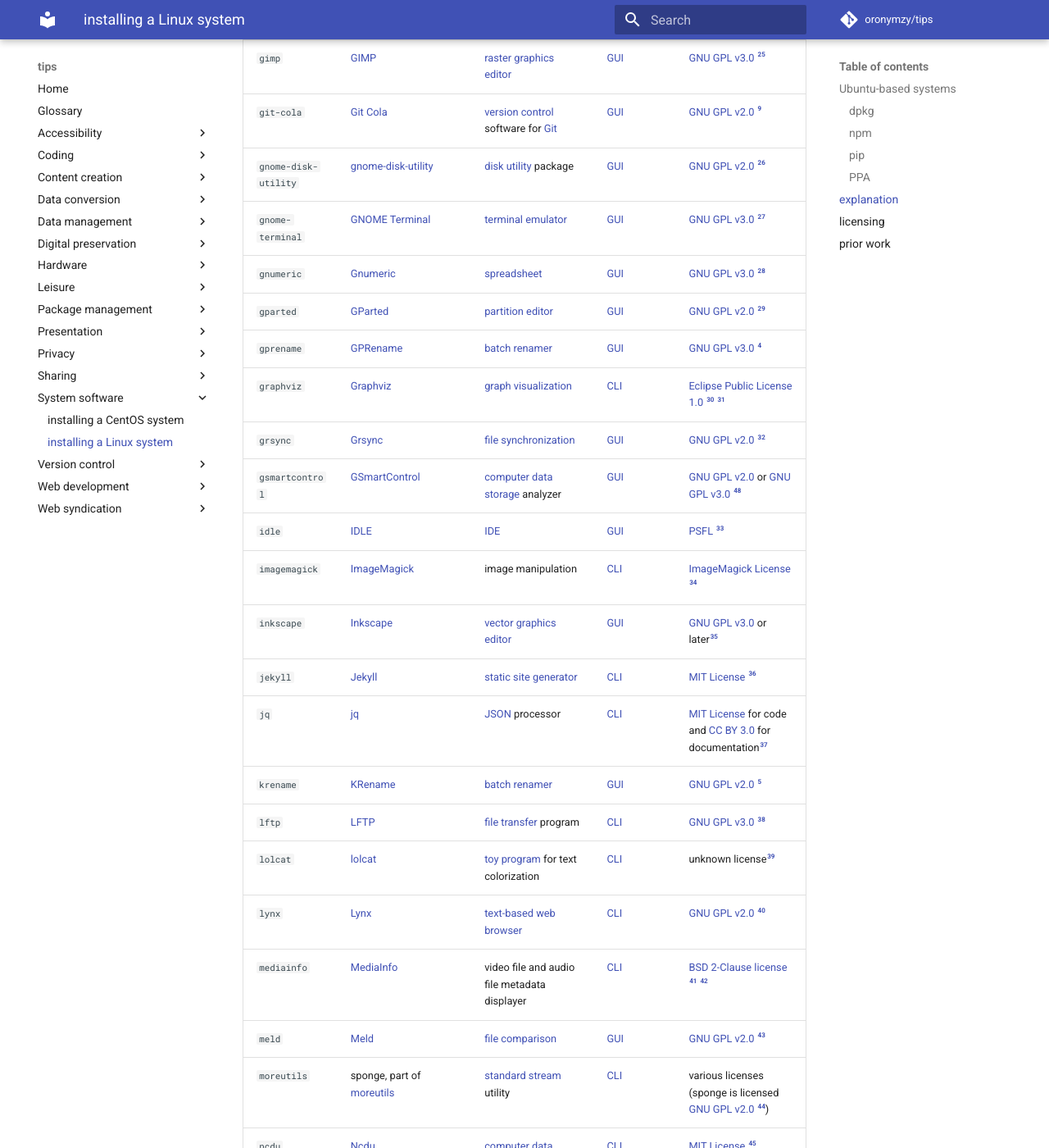
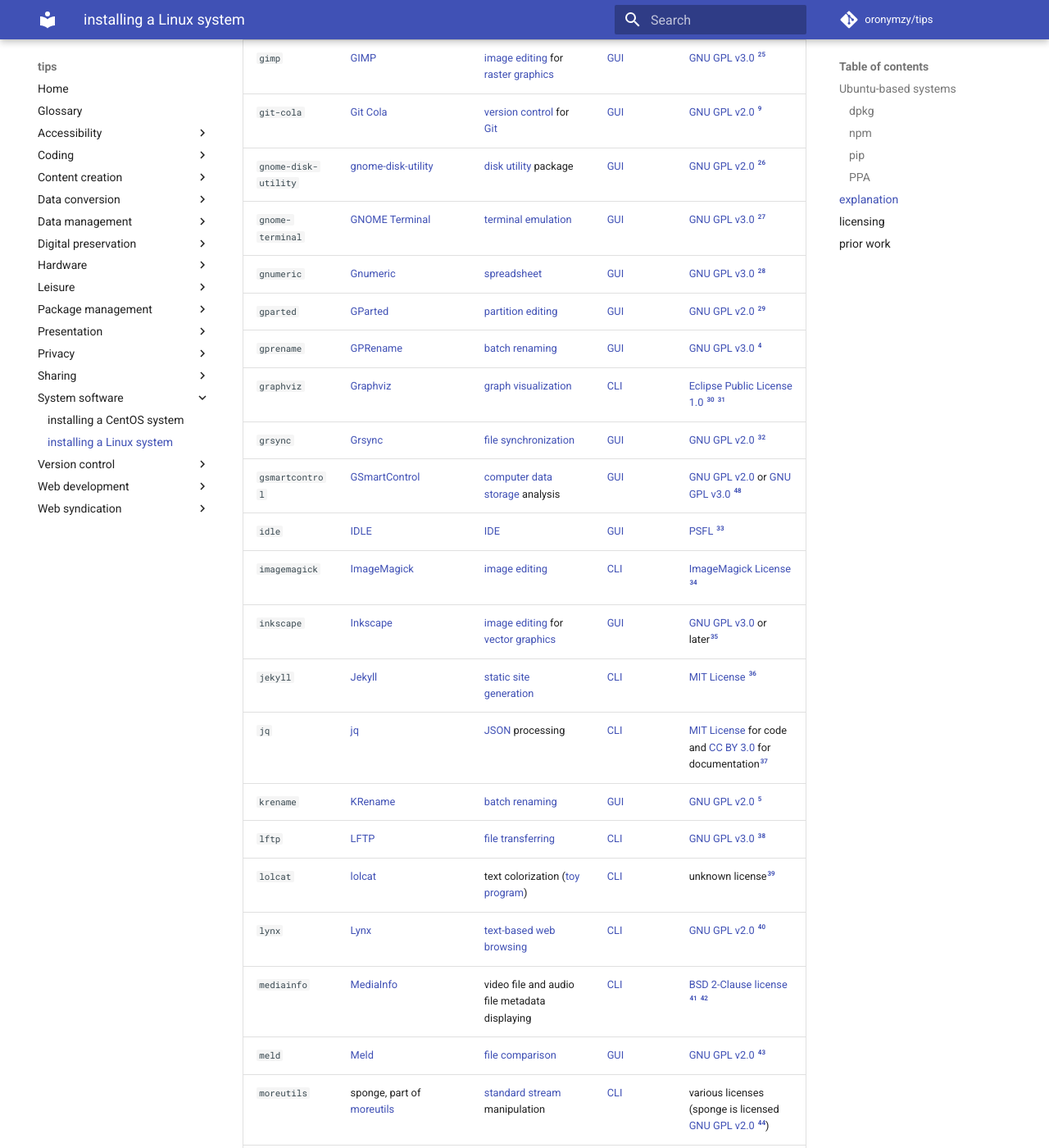
Before and after one commit to oronymzy/tips, an MkDocs documentation site: the page built from docs/insLnxS.md, in a window 1280 px wide and 1400 px high, scrolled down 2769 px. Shown: the whole window at 82% size. Built offline with MkDocs 1.6.1 and Material for MkDocs 9.7.7, drawn with Linux system fonts in a browser that asks for light colours; comment, search, counter and statistics services are not loaded; some of the changed text lies outside the part shown.

Commit message:
Change things
Make changes in 'program category' table column involving substituting
some nouns with similar nouns.
Prettify table by aligning vertical bars.

```diff
--- a/docs/insLnxS.md
+++ b/docs/insLnxS.md
@@ -45,59 +45,59 @@ For Lubuntu, install additional packages using `sudo apt install dolphin kate op
 
     This is an incomplete explanation.
 
-| package name                   | program name                                             | program category                                    | [interface]    | licensing
-|:-------------------------------|:---------------------------------------------------------|:----------------------------------------------------|:---------------|:-
-| `audacity`                     | [Audacity]                                               | [audio editor]                                      | [GUI]          | [GNU GPL v2.0] [^insLnxS6]
-| `bless`                        | [Bless]                                                  | [hex editor]                                        | [GUI]          | [GNU GPL v2.0] [^insLnxS2]
-| `cheese`                       | [Cheese]                                                 | [webcam] software                                   | [GUI]          | [GNU GPL v2.0] [^insLnxS7]
-| `codeblocks`                   | [Code::Blocks]                                           | [IDE]                                               | [GUI]          | [GNU GPL v3.0] [^insLnxS8]
-| `curl`                         | [Curl]                                                   | data transfer tool                                  | [CLI]          | MIT/X-inspired license[^insLnxS10]
-| `duc`                          | [Duc]                                                    | [computer data storage] analyzer                    | [CLI] or [GUI] | [GNU GPL v3.0] [^insLnxS47]
-| `easytag`                      | [EasyTag]                                                | [tag editor]                                        | [GUI]          | [GNU GPL v2.0] or later[^insLnxS14]
-| `espeak-ng`                    | [eSpeak NG]                                              | [speech synthesis]                                  | [CLI]          | [GNU GPL v3.0] [^insLnxS23]
-| `exfat-fuse` and `exfat-utils` | [exfat]                                                  | [exFAT] [file system] implementation                |                | [GNU GPL v2.0] [^insLnxS15]
-| `exiftool`                     | [ExifTool]                                               | [tag editor]                                        | [CLI]          | [GNU GPL v1.0] or later[^insLnxS16]
-| `extundelete`                  | [extundelete]                                            | [undeletion] software                               | [CLI]          | [GNU GPL v2.0] [^insLnxS17]
-| `eyed3`                        | [eyeD3]                                                  | [tag editor]                                        | [GUI]          | [GNU GPL v3.0] [^insLnxS18]
-| `festival`                     | [Festival Speech Synthesis System]                       | [speech synthesis]                                  | [CLI]          | MIT-like license[^insLnxS11]
-| `filelight`                    | [Filelight]                                              | [computer data storage] analyzer                    | [GUI]          | [GNU GPL v2.0] [^insLnxS19]
-| `filezilla`                    | [FileZilla]                                              | [FTP] software                                      | [GUI]          | [GNU GPL v2.0] or later[^insLnxS20]
-| `flac`                         | [FLAC]                                                   | [lossless] [audio] compression [codec]              | [CLI]          | [GNU GPL] [^insLnxS21]
-| `focuswriter`                  | [FocusWriter]                                            | [word processor]                                    | [GUI]          | [GNU GPL v3.0] [^insLnxS22]
-| `gedit`                        | [gedit]                                                  | [text editor]                                       | [GUI]          | [GNU GPL v2.0] [^insLnxS24]
-| `gimp`                         | [GIMP]                                                   | [raster graphics editor]                            | [GUI]          | [GNU GPL v3.0] [^insLnxS25]
-| `git-cola`                     | [Git Cola]                                               | [version control] software for [Git]                | [GUI]          | [GNU GPL v2.0] [^insLnxS9]
-| `gnome-disk-utility`           | [gnome-disk-utility]                                     | [disk utility] package                              | [GUI]          | [GNU GPL v2.0] [^insLnxS26]
-| `gnome-terminal`               | [GNOME Terminal]                                         | [terminal emulator]                                 | [GUI]          | [GNU GPL v3.0] [^insLnxS27]
-| `gnumeric`                     | [Gnumeric]                                               | [spreadsheet]                                       | [GUI]          | [GNU GPL v3.0] [^insLnxS28]
-| `gparted`                      | [GParted]                                                | [partition editor]                                  | [GUI]          | [GNU GPL v2.0] [^insLnxS29]
-| `gprename`                     | [GPRename]                                               | [batch renamer]                                     | [GUI]          | [GNU GPL v3.0] [^insLnxS4]
-| `graphviz`                     | [Graphviz]                                               | [graph visualization]                               | [CLI]          | [Eclipse Public License 1.0] [^insLnxS30] [^insLnxS31]
-| `grsync`                       | [Grsync]                                                 | [file synchronization]                              | [GUI]          | [GNU GPL v2.0] [^insLnxS32]
-| `gsmartcontrol`                | [GSmartControl]                                          | [computer data storage] analyzer                    | [GUI]          | [GNU GPL v2.0] or [GNU GPL v3.0] [^insLnxS48]
-| `idle`                         | [IDLE]                                                   | [IDE]                                               | [GUI]          | [PSFL] [^insLnxS33]
-| `imagemagick`                  | [ImageMagick]                                            | image manipulation                                  | [CLI]          | [ImageMagick License] [^insLnxS34]
-| `inkscape`                     | [Inkscape]                                               | [vector graphics editor]                            | [GUI]          | [GNU GPL v3.0] or later[^insLnxS35]
-| `jekyll`                       | [Jekyll]                                                 | [static site generator]                             | [CLI]          | [MIT License] [^insLnxS36]
-| `jq`                           | [jq]                                                     | [JSON] processor                                    | [CLI]          | [MIT License] for code and [CC BY 3.0] for documentation[^insLnxS37]
-| `krename`                      | [KRename]                                                | [batch renamer]                                     | [GUI]          | [GNU GPL v2.0] [^insLnxS5]
-| `lftp`                         | [LFTP]                                                   | [file transfer] program                             | [CLI]          | [GNU GPL v3.0] [^insLnxS38]
-| `lolcat`                       | [lolcat]                                                 | [toy program] for text colorization                 | [CLI]          | unknown license[^insLnxS39]
-| `lynx`                         | [Lynx]                                                   | [text-based web browser]                            | [CLI]          | [GNU GPL v2.0] [^insLnxS40]
-| `mediainfo`                    | [MediaInfo]                                              | video file and audio file metadata displayer        | [CLI]          | [BSD 2-Clause license] [^insLnxS41] [^insLnxS42]
-| `meld`                         | [Meld]                                                   | [file comparison]                                   | [GUI]          | [GNU GPL v2.0] [^insLnxS43]
-| `moreutils`                    | sponge, part of [moreutils]                              | [standard stream] utility                           | [CLI]          | various licenses (sponge is licensed [GNU GPL v2.0] [^insLnxS44])
-| `ncdu`                         | [Ncdu]                                                   | [computer data storage] analyzer                    | [CLI]          | [MIT License] [^insLnxS45]
-| `net-tools`                    | [ifconfig], part of [net-tools]                          | [networking] configuration utility                  | [CLI]          | [GNU GPL v2.0] [^insLnxS3]
+| package name                   | program name                                             | program category                                     | [interface]    | licensing
+|:-------------------------------|:---------------------------------------------------------|:-----------------------------------------------------|:---------------|:-
+| `audacity`                     | [Audacity]                                               | [audio editing]                                      | [GUI]          | [GNU GPL v2.0] [^insLnxS6]
+| `bless`                        | [Bless]                                                  | [hex editing]                                        | [GUI]          | [GNU GPL v2.0] [^insLnxS2]
+| `cheese`                       | [Cheese]                                                 | [webcam] recording                                   | [GUI]          | [GNU GPL v2.0] [^insLnxS7]
+| `codeblocks`                   | [Code::Blocks]                                           | [IDE]                                                | [GUI]          | [GNU GPL v3.0] [^insLnxS8]
+| `curl`                         | [Curl]                                                   | [data transmission]                                  | [CLI]          | MIT/X-inspired license[^insLnxS10]
+| `duc`                          | [Duc]                                                    | [computer data storage] analysis                     | [CLI] or [GUI] | [GNU GPL v3.0] [^insLnxS47]
+| `easytag`                      | [EasyTag]                                                | [tag editing]                                        | [GUI]          | [GNU GPL v2.0] or later[^insLnxS14]
+| `espeak-ng`                    | [eSpeak NG]                                              | [speech synthesis]                                   | [CLI]          | [GNU GPL v3.0] [^insLnxS23]
+| `exfat-fuse` and `exfat-utils` | [exfat]                                                  | implementation of [exFAT] [file system]              |                | [GNU GPL v2.0] [^insLnxS15]
+| `exiftool`                     | [ExifTool]                                               | [tag editing]                                        | [CLI]          | [GNU GPL v1.0] or later[^insLnxS16]
+| `extundelete`                  | [extundelete]                                            | [undeletion]                                         | [CLI]          | [GNU GPL v2.0] [^insLnxS17]
+| `eyed3`                        | [eyeD3]                                                  | [tag editing]                                        | [GUI]          | [GNU GPL v3.0] [^insLnxS18]
+| `festival`                     | [Festival Speech Synthesis System]                       | [speech synthesis]                                   | [CLI]          | MIT-like license[^insLnxS11]
+| `filelight`                    | [Filelight]                                              | [computer data storage] analysis                     | [GUI]          | [GNU GPL v2.0] [^insLnxS19]
+| `filezilla`                    | [FileZilla]                                              | [data transmission] for [FTP]                        | [GUI]          | [GNU GPL v2.0] or later[^insLnxS20]
+| `flac`                         | [FLAC]                                                   | [lossless] [audio] compression [codec]               | [CLI]          | [GNU GPL] [^insLnxS21]
+| `focuswriter`                  | [FocusWriter]                                            | [word processing]                                    | [GUI]          | [GNU GPL v3.0] [^insLnxS22]
+| `gedit`                        | [gedit]                                                  | [text editing]                                       | [GUI]          | [GNU GPL v2.0] [^insLnxS24]
+| `gimp`                         | [GIMP]                                                   | [image editing] for [raster graphics]                | [GUI]          | [GNU GPL v3.0] [^insLnxS25]
+| `git-cola`                     | [Git Cola]                                               | [version control] for [Git]                          | [GUI]          | [GNU GPL v2.0] [^insLnxS9]
+| `gnome-disk-utility`           | [gnome-disk-utility]                                     | [disk utility] package                               | [GUI]          | [GNU GPL v2.0] [^insLnxS26]
+| `gnome-terminal`               | [GNOME Terminal]                                         | [terminal emulation]                                 | [GUI]          | [GNU GPL v3.0] [^insLnxS27]
+| `gnumeric`                     | [Gnumeric]                                               | [spreadsheet]                                        | [GUI]          | [GNU GPL v3.0] [^insLnxS28]
+| `gparted`                      | [GParted]                                                | [partition editing]                                  | [GUI]          | [GNU GPL v2.0] [^insLnxS29]
+| `gprename`                     | [GPRename]                                               | [batch renaming]                                     | [GUI]          | [GNU GPL v3.0] [^insLnxS4]
+| `graphviz`                     | [Graphviz]                                               | [graph visualization]                                | [CLI]          | [Eclipse Public License 1.0] [^insLnxS30] [^insLnxS31]
+| `grsync`                       | [Grsync]                                                 | [file synchronization]                               | [GUI]          | [GNU GPL v2.0] [^insLnxS32]
+| `gsmartcontrol`                | [GSmartControl]                                          | [computer data storage] analysis                     | [GUI]          | [GNU GPL v2.0] or [GNU GPL v3.0] [^insLnxS48]
+| `idle`                         | [IDLE]                                                   | [IDE]                                                | [GUI]          | [PSFL] [^insLnxS33]
+| `imagemagick`                  | [ImageMagick]                                            | [image editing]                                      | [CLI]          | [ImageMagick License] [^insLnxS34]
+| `inkscape`                     | [Inkscape]                                               | [image editing] for [vector graphics]                | [GUI]          | [GNU GPL v3.0] or later[^insLnxS35]
+| `jekyll`                       | [Jekyll]                                                 | [static site generation]                             | [CLI]          | [MIT License] [^insLnxS36]
+| `jq`                           | [jq]                                                     | [JSON] processing                                    | [CLI]          | [MIT License] for code and [CC BY 3.0] for documentation[^insLnxS37]
+| `krename`                      | [KRename]                                                | [batch renaming]                                     | [GUI]          | [GNU GPL v2.0] [^insLnxS5]
+| `lftp`                         | [LFTP]                                                   | [file transferring]                                  | [CLI]          | [GNU GPL v3.0] [^insLnxS38]
+| `lolcat`                       | [lolcat]                                                 | text colorization ([toy program])                    | [CLI]          | unknown license[^insLnxS39]
+| `lynx`                         | [Lynx]                                                   | [text-based web browsing]                            | [CLI]          | [GNU GPL v2.0] [^insLnxS40]
+| `mediainfo`                    | [MediaInfo]                                              | video file and audio file metadata displaying        | [CLI]          | [BSD 2-Clause license] [^insLnxS41] [^insLnxS42]
+| `meld`                         | [Meld]                                                   | [file comparison]                                    | [GUI]          | [GNU GPL v2.0] [^insLnxS43]
+| `moreutils`                    | sponge, part of [moreutils]                              | [standard stream] manipulation                       | [CLI]          | various licenses (sponge is licensed [GNU GPL v2.0] [^insLnxS44])
+| `ncdu`                         | [Ncdu]                                                   | [computer data storage] analysis                     | [CLI]          | [MIT License] [^insLnxS45]
+| `net-tools`                    | [ifconfig], part of [net-tools]                          | [networking] configuration                           | [CLI]          | [GNU GPL v2.0] [^insLnxS3]
 | `openjdk-8-jre`[^insLnxS1]     | the [Open Java Development Kit] Java Runtime Environment
-| `pngcrush`                     | [pngcrush]                                               | [PNG] image optimizer                               | [CLI]          | libpng-like license
-| `qtqr`                         | QtQR (part of [QR Tools])                                | [QR code] encoder and decoder                       | [GUI]          | [GNU GPL v3.0] (for [QR Tools]) [^insLnxS49]
-| `recode`                       | [recode]                                                 | [character encoding] converter                      | [CLI]          | [GNU GPL v2.0] [^insLnxS50]
-| `recoll`                       | [Recoll]                                                 | [desktop search] tool                               | [GUI]          | [GNU GPL v2.0] [^insLnxS46]
-| `retext`                       | [ReText]                                                 | [text editor] for [Markdown] and [reStructuredText] | [GUI]          | [GNU GPL v3.0] [^insLnxS51]
-| `searchmonkey`                 | [Searchmonkey] ([gSearchmonkey])                         | [desktop search] tool                               | [GUI]          | [GNU LGPL v2.1] [^insLnxS52]
-| `sox`                          | [SoX]                                                    | [audio editor]                                      | [CLI]          | [GNU GPL v2.0] or later[^insLnxS12]
-| `tesseract-ocr`                | [Tesseract]                                              | [optical character recognition] software            | [CLI]          | [Apache License 2.0] [^insLnxS13]
+| `pngcrush`                     | [pngcrush]                                               | [PNG] image optimization                             | [CLI]          | libpng-like license
+| `qtqr`                         | QtQR (part of [QR Tools])                                | [QR code] encoding and decoding                      | [GUI]          | [GNU GPL v3.0] (for [QR Tools]) [^insLnxS49]
+| `recode`                       | [recode]                                                 | [character encoding] conversion                      | [CLI]          | [GNU GPL v2.0] [^insLnxS50]
+| `recoll`                       | [Recoll]                                                 | [desktop searching]                                  | [GUI]          | [GNU GPL v2.0] [^insLnxS46]
+| `retext`                       | [ReText]                                                 | [text editing] for [Markdown] and [reStructuredText] | [GUI]          | [GNU GPL v3.0] [^insLnxS51]
+| `searchmonkey`                 | [Searchmonkey] ([gSearchmonkey])                         | [desktop searching]                                  | [GUI]          | [GNU LGPL v2.1] [^insLnxS52]
+| `sox`                          | [SoX]                                                    | [audio editing]                                      | [CLI]          | [GNU GPL v2.0] or later[^insLnxS12]
+| `tesseract-ocr`                | [Tesseract]                                              | [optical character recognition]                      | [CLI]          | [Apache License 2.0] [^insLnxS13]
 
 [Apache License 2.0]: https://choosealicense.com/licenses/apache-2.0/
 [Audacity]: https://www.audacityteam.org/
@@ -159,13 +159,14 @@ For Lubuntu, install additional packages using `sudo apt install dolphin kate op
 [Searchmonkey]: http://searchmonkey.embeddediq.com/
 [SoX]: http://sox.sourceforge.net/
 [Tesseract]: https://github.com/tesseract-ocr/tesseract
-[audio editor]: https://en.wikipedia.org/wiki/Audio_editing_software
+[audio editing]: https://en.wikipedia.org/wiki/Audio_editing_software
 [audio]: https://en.wikipedia.org/wiki/Digital_audio
-[batch renamer]: https://en.wikipedia.org/wiki/Batch_renaming
+[batch renaming]: https://en.wikipedia.org/wiki/Batch_renaming
 [character encoding]: https://en.wikipedia.org/wiki/Character_encoding
 [codec]: https://en.wikipedia.org/wiki/Codec
 [computer data storage]: https://en.wikipedia.org/wiki/Computer_data_storage
-[desktop search]: https://en.wikipedia.org/wiki/Desktop_search
+[data transmission]: https://en.wikipedia.org/wiki/Data_transmission
+[desktop searching]: https://en.wikipedia.org/wiki/Desktop_search
 [disk utility]: https://en.wikipedia.org/wiki/Disk_utility
 [eSpeak NG]: https://github.com/espeak-ng/espeak-ng
 [exFAT]: https://en.wikipedia.org/wiki/ExFAT
@@ -175,13 +176,14 @@ For Lubuntu, install additional packages using `sudo apt install dolphin kate op
 [file comparison]: https://en.wikipedia.org/wiki/File_comparison
 [file synchronization]: https://en.wikipedia.org/wiki/File_synchronization
 [file system]: https://en.wikipedia.org/wiki/File_system
-[file transfer]: https://en.wikipedia.org/wiki/File_transfer
+[file transferring]: https://en.wikipedia.org/wiki/File_transfer
 [gSearchmonkey]: https://sourceforge.net/p/searchmonkey/GTK/ci/master/tree/README
 [gedit]: https://wiki.gnome.org/Apps/Gedit
 [gnome-disk-utility]: https://gitlab.gnome.org/GNOME/gnome-disk-utility/
 [graph visualization]: https://en.wikipedia.org/wiki/Graph_drawing
-[hex editor]: https://en.wikipedia.org/wiki/Hex_editor
+[hex editing]: https://en.wikipedia.org/wiki/Hex_editor
 [ifconfig]: https://en.wikipedia.org/wiki/Ifconfig
+[image editing]: https://en.wikipedia.org/wiki/Image_editing
 [interface]: https://en.wikipedia.org/wiki/User_interface
 [jq]: http://stedolan.github.io/jq/
 [lolcat]: https://github.com/busyloop/lolcat
@@ -190,25 +192,25 @@ For Lubuntu, install additional packages using `sudo apt install dolphin kate op
 [net-tools]: https://sourceforge.net/p/net-tools/code/ci/master/tree/README
 [networking]: https://en.wikipedia.org/wiki/Computer_network
 [optical character recognition]: https://en.wikipedia.org/wiki/Optical_character_recognition
-[partition editor]: https://en.wikipedia.org/wiki/Disk_editor#Partition_editor
+[partition editing]: https://en.wikipedia.org/wiki/Disk_editor#Partition_editor
 [pngcrush]: https://pmt.sourceforge.io/pngcrush/
-[raster graphics editor]: https://en.wikipedia.org/wiki/Raster_graphics_editor
+[raster graphics]: https://en.wikipedia.org/wiki/Raster_graphics_editor
 [reStructuredText]: https://en.wikipedia.org/wiki/ReStructuredText
 [recode]: https://code.launchpad.net/ubuntu/+source/recode
 [speech synthesis]: https://en.wikipedia.org/wiki/Speech_synthesis
 [spreadsheet]: https://en.wikipedia.org/wiki/Spreadsheet
 [standard stream]: https://en.wikipedia.org/wiki/Standard_streams
-[static site generator]: https://en.wikipedia.org/wiki/Web_template_system#Static_site_generators
-[tag editor]: https://en.wikipedia.org/wiki/Tag_editor
-[terminal emulator]: https://en.wikipedia.org/wiki/Terminal_emulator
-[text editor]: https://en.wikipedia.org/wiki/Text_editor
-[text-based web browser]: https://en.wikipedia.org/wiki/Text-based_web_browser
+[static site generation]: https://en.wikipedia.org/wiki/Web_template_system#Static_site_generators
+[tag editing]: https://en.wikipedia.org/wiki/Tag_editor
+[terminal emulation]: https://en.wikipedia.org/wiki/Terminal_emulator
+[text editing]: https://en.wikipedia.org/wiki/Text_editor
+[text-based web browsing]: https://en.wikipedia.org/wiki/Text-based_web_browser
 [toy program]: https://en.wikipedia.org/wiki/Toy_program
 [undeletion]: https://en.wikipedia.org/wiki/Undeletion
-[vector graphics editor]: https://en.wikipedia.org/wiki/Vector_graphics_editor
+[vector graphics]: https://en.wikipedia.org/wiki/Vector_graphics_editor
 [version control]: https://en.wikipedia.org/wiki/Version_control
 [webcam]: https://en.wikipedia.org/wiki/Webcam
-[word processor]: https://en.wikipedia.org/wiki/Word_processor
+[word processing]: https://en.wikipedia.org/wiki/Word_processor
 
 ## licensing
 **No rights reserved: [CC0 1.0](https://creativecommons.org/publicdomain/zero/1.0/).**
```
